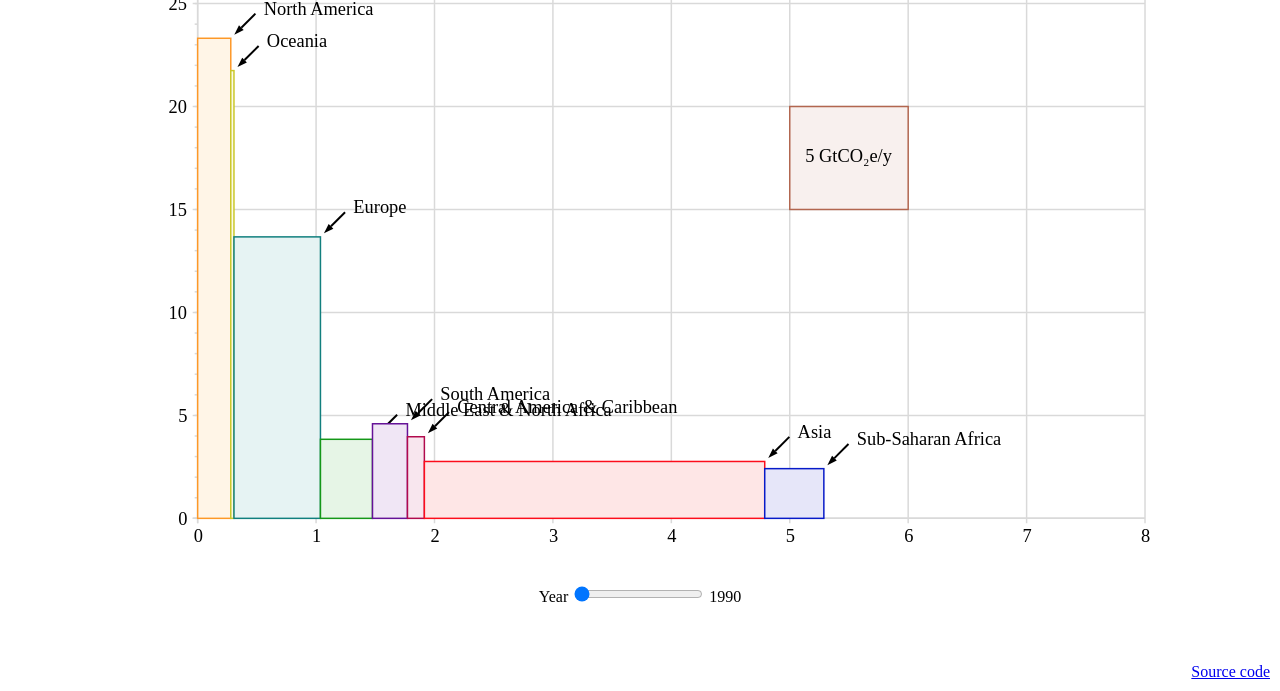
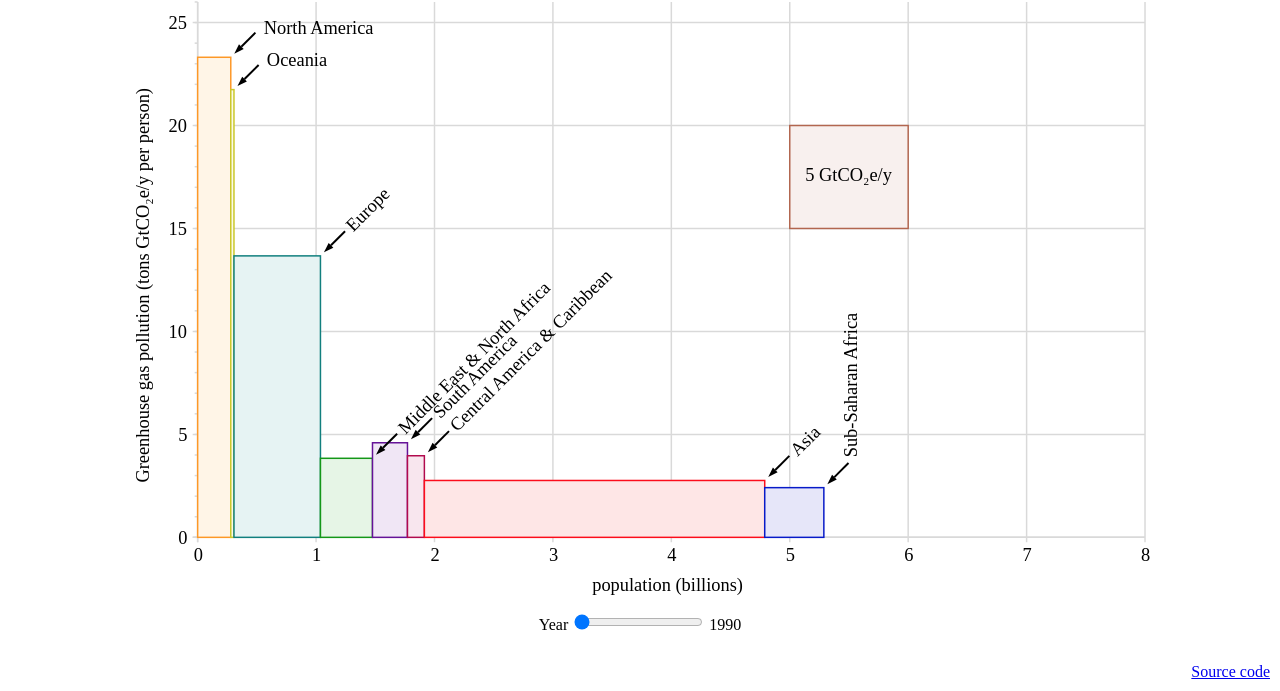
Before and after one commit to rexgarland/comprehensible-emissions, a website with bundled scripts: page public/index.html in a window 1280 px wide. Shown: the part 109-800 px from the top of the page. Built offline with nearby package versions, Linux system fonts and the light colour scheme.

Commit message:
final touches

```diff
--- a/public/index.css
+++ b/public/index.css
@@ -1,15 +1,22 @@
 body {
 	width: 100vw;
 	height: 100vh;
+	box-sizing: border-box;
 	display: flex;
 	flex-direction: column;
 	justify-content: center;
 	align-items: center;
 	margin: 0;
+	padding: 20px;
+}
+
+h1 {
+	margin: 0px;
 }
 
 svg {
 	max-width: 80vw;
+	margin: 10px;
 }
 
 .svg-axis-text {
@@ -27,12 +34,17 @@ svg {
 	font-size: 37px;
 }
 
+.svg-label-text {
+	font: serif;
+	font-size: 37px;
+}
+
 #year-display {
 	display: inline;
 }
 
 #source-link {
-	position: absolute;
+	position: fixed;
 	bottom: 10px;
 	right: 10px;
 }
--- a/public/index.html
+++ b/public/index.html
@@ -2,11 +2,12 @@
 <html>
 <head>
   <meta charset="utf-8">
-  <title>David MacKay's Comprehensible Emissions</title>
+  <title>David MacKay's "Comprehensible Emissions"</title>
   <meta name="viewport" content="width=device-width, initial-scale=1">
   <link rel="stylesheet" type="text/css" href="index.css">
 </head>
 <body>
+  <h1>David MacKay's "Comprehensible Emissions"</h1>
   <svg id="plot" viewBox="0 0 2058 1221"></svg>
   <div id="year">
     <label for="year">Year</label>
--- a/src/index.js
+++ b/src/index.js
@@ -1,6 +1,8 @@
-const colors = require('./json/colors.json');
-const plotConfig = require('./json/plot.json');
 const data = require('./json/data.json');
+
+const config = require('./json/config.json');
+const colors = config.colors;
+const transforms = config.transforms;
 
 const ui = {
   plot: document.getElementById('plot'),
@@ -40,8 +42,8 @@ const plotBox = {
 
 function plot2svg(vec) {
   // maps plot space to svg space
-  const x = (vec.x-plotConfig.x.grid.start)/(plotConfig.x.grid.stop-plotConfig.x.grid.start)*plotBox.width;
-  const y = (vec.y-plotConfig.y.grid.start)/(plotConfig.y.grid.stop-plotConfig.y.grid.start)*plotBox.height;
+  const x = (vec.x-config.x.grid.start)/(config.x.grid.stop-config.x.grid.start)*plotBox.width;
+  const y = (vec.y-config.y.grid.start)/(config.y.grid.stop-config.y.grid.start)*plotBox.height;
   const offset = new Vec2(plotBox.x, plotBox.y);
   return offset.add(new Vec2(x,-y));
 }
@@ -53,7 +55,7 @@ function year2Index(year) {
 const startingYear = 1990;
 
 function gridLine(v1, v2) {
-  return svg.createLine(v1, v2, plotConfig.grid.thickness, colors.grid.stroke);
+  return svg.createLine(v1, v2, config.grid.thickness, colors.grid.stroke);
 }
 
 function createPlot() {
@@ -62,9 +64,9 @@ function createPlot() {
 
   // x axis
   ui.plot.appendChild(gridLine(new Vec2(plotBox.x-tickSize.major, plotBox.y), new Vec2(plotBox.x+plotBox.width,plotBox.y)));
-  range(0,plotConfig.x.grid.stop+1,plotConfig.x.grid.tick).forEach(i => {
+  range(0,config.x.grid.stop+1,config.x.grid.tick).forEach(i => {
     const start = plot2svg(new Vec2(i,0)).add(new Vec2(0,tickSize.major));
-    const end = plot2svg(new Vec2(i,plotConfig.y.grid.stop));
+    const end = plot2svg(new Vec2(i,config.y.grid.stop));
     ui.plot.appendChild(gridLine(start, end));
     const t = svg.createText(start.x-textSize.width/2, start.y+textSize.emHeight+textSize.offset, `${i}`);
     t.className.baseVal = 'svg-axis-text';
@@ -73,29 +75,38 @@ function createPlot() {
 
   // y axis
   ui.plot.appendChild(gridLine(new Vec2(plotBox.x, plotBox.y+tickSize.major), new Vec2(plotBox.x, plotBox.y-plotBox.height)));
-  range(0,plotConfig.y.grid.stop+1,plotConfig.y.grid.tick).forEach(i => {
+  range(0,config.y.grid.stop+1,config.y.grid.tick).forEach(i => {
     const start = plot2svg(new Vec2(0,i)).add(new Vec2(-tickSize.major,0));
-    const end = plot2svg(new Vec2(plotConfig.x.grid.stop,i));
+    const end = plot2svg(new Vec2(config.x.grid.stop,i));
     ui.plot.appendChild(gridLine(start, end));
     const text = `${i}`;
     const t = svg.createText(start.x-textSize.width*text.length*1.2-textSize.offset, start.y+textSize.emHeight/2, text);
     t.className.baseVal = 'svg-legend-text';
     ui.plot.appendChild(t);
   })
-  if (plotConfig.y.grid.minor) {
-    range(0,plotConfig.y.grid.stop+1,plotConfig.y.grid.minor).forEach(i => {
+  if (config.y.grid.minor) {
+    range(0,config.y.grid.stop+1,config.y.grid.minor).forEach(i => {
       const end = plot2svg(new Vec2(0,i));
       const start = end.add(new Vec2(-tickSize.minor,0));
       ui.plot.appendChild(gridLine(start, end));
     })
   }
 
+  // labels
+  const xLabel = svg.createText(933, 1197, config.x.label);
+  xLabel.className.baseVal = 'svg-label-text';
+  ui.plot.appendChild(xLabel);
+  const yLabel = svg.createText(43, 980, config.y.label);
+  yLabel.className.baseVal = 'svg-label-text';
+  yLabel.setAttribute('transform', 'translate(43 980) rotate(-90) translate(-43 -980)');
+  ui.plot.appendChild(yLabel);
+
   // plot legend
   const bottomLeft = plot2svg(new Vec2(5,15));
   const topRight = plot2svg(new Vec2(6,20));
   const middleMiddle = bottomLeft.add(topRight.subtract(bottomLeft).multiply(0.5))
   ui.plot.appendChild(plotRect(bottomLeft.x,topRight.y,topRight.x-bottomLeft.x,bottomLeft.y-topRight.y,colors.legend.stroke,colors.legend.fill));
-  const legendText = svg.createText(middleMiddle.x,middleMiddle.y+textSize.emHeight,plotConfig.legend);
+  const legendText = svg.createText(middleMiddle.x,middleMiddle.y+textSize.emHeight,config.legend);
   legendText.className.baseVal = 'svg-legend-text';
   ui.plot.appendChild(legendText);
   const legendTextBox = legendText.getBBox();
@@ -107,11 +118,17 @@ function createPlot() {
   const elements = data.map(({region})=> {
     const rect = svg.createRect(0,0,0,0,colors[region].stroke, colors[region].fill);
     const arrowHead = svg.createArrow(new Vec2(0,0), new Vec2(1,1), '');
-    const arrowLine = svg.createLine(new Vec2(0,0), new Vec2(1,1), plotConfig.arrow.thickness);
+    const arrowLine = svg.createLine(new Vec2(0,0), new Vec2(1,1), config.arrow.thickness);
     const arrow = {arrowHead, arrowLine};
     const text = svg.createText(0,0,'');
-    [rect, arrowHead, arrowLine, text].forEach(e=>ui.plot.appendChild(e));
     return {rect, arrow, text}
+  });
+  elements.forEach(({rect}) => {
+    ui.plot.appendChild(rect);
+  });
+  elements.forEach(({arrow, text}) => {
+    const {arrowHead, arrowLine} = arrow;
+    [arrowHead, arrowLine, text].forEach(e=>ui.plot.appendChild(e));
   });
 
   return elements;
@@ -123,39 +140,51 @@ ui.data = createPlot();
 function render(year) {
   const index = year2Index(year);
   range(0,data.length).reduce((x,i) => {
+
     const {rect, arrow, text} = ui.data[i];
     const {arrowHead, arrowLine} = arrow;
+
     // get data
     const {region, emission, population} = data[i];
-    const e = emission[index]/plotConfig.y.scale;
-    const p = population[index]/plotConfig.x.scale;
+    const e = emission[index]/config.y.scale;
+    const p = population[index]/config.x.scale;
     const width = p;
     const height = e/p;
+
     // map to plot space
     const bottomLeft = plot2svg(new Vec2(x,0));
     const topRight = plot2svg(new Vec2(x+width,height));
+
     // update box
-    svg.updateRect(bottomLeft.x, topRight.y, topRight.x-bottomLeft.x, bottomLeft.y-topRight.y, colors[region].stroke, plotConfig.box.thickness, colors[region].fill)(rect);
+    svg.updateRect(bottomLeft.x, topRight.y, topRight.x-bottomLeft.x, bottomLeft.y-topRight.y, colors[region].stroke, config.box.thickness, colors[region].fill)(rect);
+
     // update arrow
     const arrowData = {
       position: topRight
-        .add(new Vec2(1,-1).normalize().multiply(plotConfig.arrow.offset))
-        .add(new Vec2(1,-1).normalize().multiply(plotConfig.arrow.size)),
+        .add(new Vec2(1,-1).normalize().multiply(config.arrow.offset))
+        .add(new Vec2(1,-1).normalize().multiply(config.arrow.size)),
       direction: new Vec2(-1,1),
-      size: plotConfig.arrow.size
+      size: config.arrow.size
     };
     svg.updateArrow(arrowData.position, arrowData.direction, arrowData.size)(arrowHead);
     const p1 = arrowData.position;
-    const p2 = p1.add(new Vec2(1,-1).normalize().multiply(plotConfig.arrow.length));
-    svg.updateLine(p1, p2, plotConfig.arrow.thickness)(arrowLine);
+    const p2 = p1.add(new Vec2(1,-1).normalize().multiply(config.arrow.length));
+    svg.updateLine(p1, p2, config.arrow.thickness)(arrowLine);
+
     // update text
     const tStart = p2
-      .add(new Vec2(1,-1).normalize().multiply(plotConfig.arrow.text.offset))
+      .add(new Vec2(1,-1).normalize().multiply(config.arrow.text.offset))
       .add(new Vec2(1,1).normalize().multiply(textSize.emHeight/2));
     svg.updateText(tStart.x,tStart.y,region)(text);
     text.className.baseVal = 'svg-region-text';
+    if (Object.keys(transforms).includes(region)) {
+      text.setAttribute('transform', `translate(${tStart.x},${tStart.y}) ${transforms[region]} translate(${-tStart.x},${-tStart.y})`);
+    }
+
     return x+width;
+
   },0)
+
   ui.yearDisplay.innerHTML = year;
 }
 
--- a/src/json/colors.json
+++ /dev/null
@@ -1,41 +0,0 @@
-{
-	"North America": {
-		"fill": "#FFF5E7",
-		"stroke": "#FD9827"
-	},
-	"Oceania": {
-		"fill": "#FAFAE7",
-		"stroke": "#CAC82A"
-	},
-	"Europe": {
-		"fill": "#E6F3F3",
-		"stroke": "#117F7E"
-	},
-	"Middle East & North Africa": {
-		"fill": "#E6F5E6",
-		"stroke": "#149718"
-	},
-	"South America": {
-		"fill": "#F0E6F5",
-		"stroke": "#651297"
-	},
-	"Central America & Caribbean": {
-		"fill": "#F8E6EE",
-		"stroke": "#B10A4D"
-	},
-	"Asia": {
-		"fill": "#FEE6E6",
-		"stroke": "#FC0D1B"
-	},
-	"Sub-Saharan Africa": {
-		"fill": "#E6E6F9",
-		"stroke": "#071AC8"
-	},
-	"grid": {
-		"stroke": "#D9D9D9"
-	},
-	"legend": {
-		"fill": "#F8F0EE",
-		"stroke": "#B2664F"
-	}
-}
--- /dev/null
+++ b/src/json/config.json
@@ -0,0 +1,91 @@
+{
+	"x": {
+		"label": "population (billions)",
+		"scale": 1000000,
+		"grid": {
+			"start": 0,
+			"stop": 8,
+			"tick": 1
+		}
+	},
+	"y": {
+		"label": "Greenhouse gas pollution (tons GtCO₂e/y per person)",
+		"scale": 1000,
+		"grid": {
+			"start": 0,
+			"stop": 26,
+			"tick": 5,
+			"minor": 1
+		}
+	},
+	"t": {
+		"start": 1990,
+		"stop": 2018,
+		"tick": 1
+	},
+	"box": {
+		"thickness": 3
+	},
+	"legend": "5 GtCO₂e/y",
+	"arrow": {
+		"offset": 10,
+		"size": 20,
+		"length": 40,
+		"thickness": 4,
+		"text": {
+			"offset": 10
+		}
+	},
+	"grid": {
+		"thickness": 3
+	},
+	"colors": {
+		"North America": {
+			"fill": "#FFF5E7",
+			"stroke": "#FD9827"
+		},
+		"Oceania": {
+			"fill": "#FAFAE7",
+			"stroke": "#CAC82A"
+		},
+		"Europe": {
+			"fill": "#E6F3F3",
+			"stroke": "#117F7E"
+		},
+		"Middle East & North Africa": {
+			"fill": "#E6F5E6",
+			"stroke": "#149718"
+		},
+		"South America": {
+			"fill": "#F0E6F5",
+			"stroke": "#651297"
+		},
+		"Central America & Caribbean": {
+			"fill": "#F8E6EE",
+			"stroke": "#B10A4D"
+		},
+		"Asia": {
+			"fill": "#FEE6E6",
+			"stroke": "#FC0D1B"
+		},
+		"Sub-Saharan Africa": {
+			"fill": "#E6E6F9",
+			"stroke": "#071AC8"
+		},
+		"grid": {
+			"stroke": "#D9D9D9"
+		},
+		"legend": {
+			"fill": "#F8F0EE",
+			"stroke": "#B2664F"
+		}
+	},
+	"transforms": {
+		"Europe": "rotate(-45)",
+		"Middle East & North Africa": "rotate(-45)",
+		"South America": "rotate(-45)",
+		"Central America & Caribbean": "rotate(-45)",
+		"Asia": "rotate(-45)",
+		"Sub-Saharan Africa": "translate(0 -14) rotate(-90)"
+	}
+}
--- a/src/json/plot.json
+++ /dev/null
@@ -1,42 +0,0 @@
-{
-	"x": {
-		"label": "population (billions)",
-		"scale": 1000000,
-		"grid": {
-			"start": 0,
-			"stop": 8,
-			"tick": 1
-		}
-	},
-	"y": {
-		"label": "Greenhouse gas pollution (tons GtCO₂e/y per person)",
-		"scale": 1000,
-		"grid": {
-			"start": 0,
-			"stop": 26,
-			"tick": 5,
-			"minor": 1
-		}
-	},
-	"t": {
-		"start": 1990,
-		"stop": 2018,
-		"tick": 1
-	},
-	"box": {
-		"thickness": 3
-	},
-	"legend": "5 GtCO₂e/y",
-	"arrow": {
-		"offset": 10,
-		"size": 20,
-		"length": 40,
-		"thickness": 4,
-		"text": {
-			"offset": 10
-		}
-	},
-	"grid": {
-		"thickness": 3
-	}
-}
```
